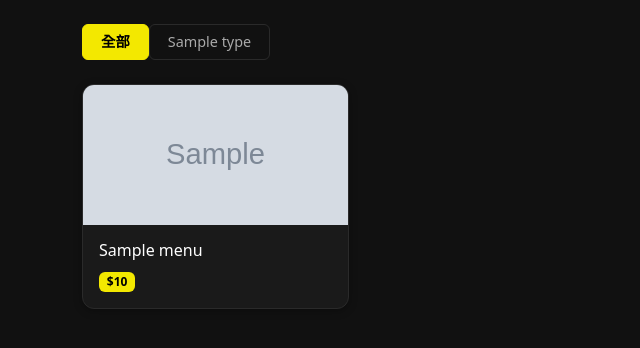
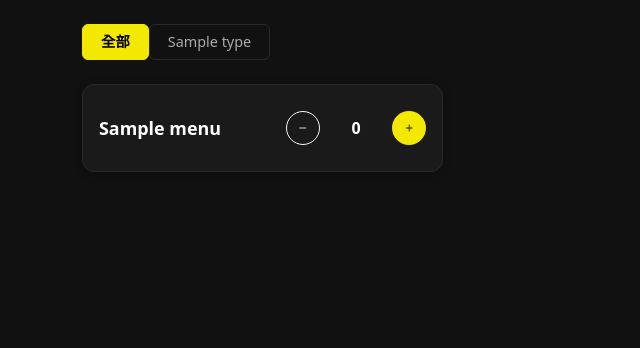
Before and after one commit to 11346063/DBapp-order_system, a Django app: page /staff/assisted-ordering/ in a window 1280 px wide. Shown: the part 57-405 px from the top of the page, without its empty margins (0-640 px from the left). Run offline with Django 5.2, Linux system fonts and the light colour scheme; a user stored in the database is signed in; tables that the repository leaves empty hold one stand-in row (values such as "Sample post"); grey boxes marked "Sample" are stand-in pictures.

Commit message:
feat: 調整代客點餐品項列表與數量控制

```diff
--- a/order_system/routing.py
+++ b/order_system/routing.py
@@ -3,7 +3,7 @@ from web_app.tests.websocket_test import consumers
 from web_app.tests.websocket_test.websocket_test import websocket_test
 
 websocket_urlpatterns = [
-    re_path(r'ws/chat/$', consumers.ChatConsumer.as_asgi()),
-    re_path(r'ws/logs/$', consumers.LogConsumer.as_asgi()),
-    re_path(r'ws/logs/$', websocket_test.as_asgi()),
+    re_path(r"ws/chat/$", consumers.ChatConsumer.as_asgi()),
+    re_path(r"ws/logs/$", consumers.LogConsumer.as_asgi()),
+    re_path(r"ws/logs/$", websocket_test.as_asgi()),
 ]
--- a/web_app/static/css/home.css
+++ b/web_app/static/css/home.css
@@ -41,6 +41,48 @@
     box-shadow: 0 8px 25px rgba(243, 232, 0, 0.1);
 }
 
+.assisted-item-card {
+    min-height: 88px;
+}
+
+.assisted-item-text {
+    min-width: 0;
+}
+
+.assisted-item-text .card-title {
+    overflow-wrap: anywhere;
+    font-size: 1.12rem;
+    font-weight: 700;
+    line-height: 1.35;
+}
+
+.assisted-qty-controls {
+    display: inline-flex;
+    align-items: center;
+    gap: 18px;
+    flex: 0 0 auto;
+}
+
+.assisted-qty-btn {
+    width: 34px;
+    height: 34px;
+    border-radius: 50%;
+    display: inline-flex;
+    align-items: center;
+    justify-content: center;
+    padding: 0;
+}
+
+.assisted-qty-value {
+    min-width: 4ch;
+    padding: 0 4px;
+    text-align: center;
+    color: var(--text-primary);
+    font-weight: 700;
+    font-size: 1rem;
+    line-height: 34px;
+}
+
 .card-img-top-placeholder {
     height: 140px;
     background: linear-gradient(135deg, var(--card-bg), var(--border-color));
--- a/web_app/static/js/detail.js
+++ b/web_app/static/js/detail.js
@@ -202,7 +202,35 @@ function addToCart() {
     }).catch(() => {});
 }
 
+function adjustAssistedCart(control, delta) {
+    const qtyEl = control.querySelector('[data-assisted-qty]');
+    const menuId = parseInt(control.dataset.menuId, 10);
+    const price = parseInt(control.dataset.menuPrice, 10);
+
+    postJSON('/cart/adjust/', {
+        menu_id: menuId,
+        name: control.dataset.menuName,
+        price: price,
+        delta: delta,
+    }).then(data => {
+        if (data.success) {
+            if (qtyEl) qtyEl.textContent = data.item_quantity;
+            updateCartBadge(data.cart_count);
+            showCartFeedback(data);
+        }
+    }).catch(() => {});
+}
+
 document.addEventListener('click', function (event) {
+    const assistedButton = event.target.closest('[data-assisted-delta]');
+    if (assistedButton) {
+        const control = assistedButton.closest('.assisted-qty-controls');
+        if (control) {
+            adjustAssistedCart(control, parseInt(assistedButton.dataset.assistedDelta, 10));
+        }
+        return;
+    }
+
     const actionButton = event.target.closest('[data-cart-action]');
     if (!actionButton) return;
 
--- a/web_app/templates/home.html
+++ b/web_app/templates/home.html
@@ -17,7 +17,11 @@
 
 <div class="row g-3" id="menuGrid">
     {% for item in menus %}
+    {% if is_assisted_ordering %}
+    {% include 'includes/components/assisted_item_card.html' with item=item %}
+    {% else %}
     {% include 'includes/components/item_card.html' with item=item is_staff=is_staff %}
+    {% endif %}
     {% endfor %}
 </div>
 
@@ -27,7 +31,11 @@
 {% endblock %}
 
 {% block modals %}
+{% if is_assisted_ordering %}
+{% include 'includes/components/cart_feedback.html' %}
+{% else %}
 {% include 'item_detail_modal.html' %}
+{% endif %}
 {% if can_manage_menu %}
 {% include 'staff_menu_modal.html' %}
 {% endif %}
@@ -36,7 +44,7 @@
 {% block extra_js %}
 {% include 'includes/components/page_data_script.html' with is_staff=is_staff can_manage_menu=can_manage_menu urls=page_urls types=types %}
 <script src="{% static 'js/home.js' %}"></script>
-<script src="{% static 'js/detail.js' %}?v=7"></script>
+<script src="{% static 'js/detail.js' %}?v=8"></script>
 {% if is_staff %}
 <script src="{% static 'js/staff_menu.js' %}?v=3"></script>
 {% endif %}
--- /dev/null
+++ b/web_app/templates/includes/components/assisted_item_card.html
@@ -0,0 +1,23 @@
+{% comment %}
+Component: AssistedItemCard
+Props:
+  - item (required): Menu instance
+{% endcomment %}
+<div class="col-12 col-md-6 col-xl-4 menu-item" data-type-id="{{ item.type_id }}">
+    <div class="card card-dark assisted-item-card h-100">
+        <div class="card-body p-3 d-flex align-items-center justify-content-between gap-3">
+            <div class="assisted-item-text">
+                <h6 class="card-title mb-0 text-white">{{ item.name }}</h6>
+            </div>
+            <div class="assisted-qty-controls" data-menu-id="{{ item.id }}" data-menu-name="{{ item.name }}" data-menu-price="{{ item.price }}">
+                <button type="button" class="btn btn-outline-light btn-sm assisted-qty-btn" data-assisted-delta="-1" aria-label="減少 {{ item.name }} 數量">
+                    <i class="bi bi-dash"></i>
+                </button>
+                <span class="assisted-qty-value" data-assisted-qty>0</span>
+                <button type="button" class="btn btn-yellow btn-sm assisted-qty-btn" data-assisted-delta="1" aria-label="增加 {{ item.name }} 數量">
+                    <i class="bi bi-plus"></i>
+                </button>
+            </div>
+        </div>
+    </div>
+</div>
--- /dev/null
+++ b/web_app/templates/includes/components/cart_feedback.html
@@ -0,0 +1,21 @@
+{% comment %}
+Component: CartFeedback
+Props:
+  - cart_count (optional): current cart item count
+{% endcomment %}
+{% with current_cart_count=cart_count|default:0 %}
+<div id="cartFeedback" class="cart-feedback {% if not current_cart_count %}d-none{% endif %}" role="status" aria-live="polite">
+    <div>
+        <strong>購物車</strong>
+        <span id="cartFeedbackText">購物車目前有 {{ current_cart_count }} 件商品。</span>
+    </div>
+    <div class="cart-feedback-actions">
+        <button type="button" class="btn btn-outline-light btn-sm" data-cart-action="dismiss-feedback">
+            繼續點餐
+        </button>
+        <a href="{% url 'web_app:cart' %}" class="btn btn-yellow btn-sm fw-bold">
+            查看購物車
+        </a>
+    </div>
+</div>
+{% endwith %}
--- a/web_app/templates/includes/navbar.html
+++ b/web_app/templates/includes/navbar.html
@@ -1,7 +1,7 @@
 {% load static %}
 <nav class="navbar sticky-top top-navbar">
     <div class="container">
-        <a class="navbar-brand fw-bold" href="{% url 'web_app:home' %}" style="color: var(--primary-yellow);">
+        <a class="navbar-brand fw-bold" href="{% if user.is_authenticated and user.identity == 'A' or user.is_authenticated and user.identity == 'E' %}{% url 'web_app:assisted_ordering' %}{% else %}{% url 'web_app:home' %}{% endif %}" style="color: var(--primary-yellow);">
             <i class="bi bi-fire"></i> 絕佳食雞
         </a>
         <div class="d-flex align-items-center nav-actions">
--- a/web_app/templates/item_detail_modal.html
+++ b/web_app/templates/item_detail_modal.html
@@ -56,20 +56,5 @@
 </div>
 
 {% if show_customer_ordering %}
-{% with current_cart_count=cart_count|default:0 %}
-<div id="cartFeedback" class="cart-feedback {% if not current_cart_count %}d-none{% endif %}" role="status" aria-live="polite">
-    <div>
-        <strong>購物車</strong>
-        <span id="cartFeedbackText">購物車目前有 {{ current_cart_count }} 件商品。</span>
-    </div>
-    <div class="cart-feedback-actions">
-        <button type="button" class="btn btn-outline-light btn-sm" data-cart-action="dismiss-feedback">
-            繼續點餐
-        </button>
-        <a href="{% url 'web_app:cart' %}" class="btn btn-yellow btn-sm fw-bold">
-            查看購物車
-        </a>
-    </div>
-</div>
-{% endwith %}
+{% include 'includes/components/cart_feedback.html' %}
 {% endif %}
--- a/web_app/urls.py
+++ b/web_app/urls.py
@@ -6,7 +6,7 @@ from web_app.forms.password_reset_form import (
     AccountPasswordResetForm,
     AccountSetPasswordForm,
 )
-from web_app.views.cart import cart_view, cart_add, cart_update, cart_remove
+from web_app.views.cart import cart_view, cart_add, cart_adjust, cart_update, cart_remove
 from web_app.views.payment import payment_view, order_submit
 from web_app.views.staff import (
     account_management,
@@ -30,6 +30,7 @@ urlpatterns = [
     path("api/menu/<int:pk>/", menu_detail_api, name="menu_detail_api"),
     path("cart/", cart_view, name="cart"),
     path("cart/add/", cart_add, name="cart_add"),
+    path("cart/adjust/", cart_adjust, name="cart_adjust"),
     path("cart/update/", cart_update, name="cart_update"),
     path("cart/remove/", cart_remove, name="cart_remove"),
     path("payment/", payment_view, name="payment"),
--- a/web_app/views/home.py
+++ b/web_app/views/home.py
@@ -64,6 +64,7 @@ def assisted_ordering_view(request):
             "is_staff": False,
             "can_manage_menu": False,
             "show_customer_ordering": True,
+            "is_assisted_ordering": True,
             "page_urls": {},
             "page_title": "代客點餐",
         },
--- a/web_app/views/views.py
+++ b/web_app/views/views.py
@@ -1,2 +1 @@
-
 # Create your views here.
```
Also changed, not shown: order_system/asgi.py (+6 -8 lines), web_app/tests/test_cart_feedback.py (+48 -3 lines), web_app/tests/test_home_view.py (+6 -1 lines), web_app/tests/test_navigation_messages.py (+29 -0 lines), web_app/tests/websocket_test/consumers.py (+7 -9 lines), web_app/tests/websocket_test/websocket_test.py (+6 -6 lines), web_app/views/cart.py (+47 -0 lines).
